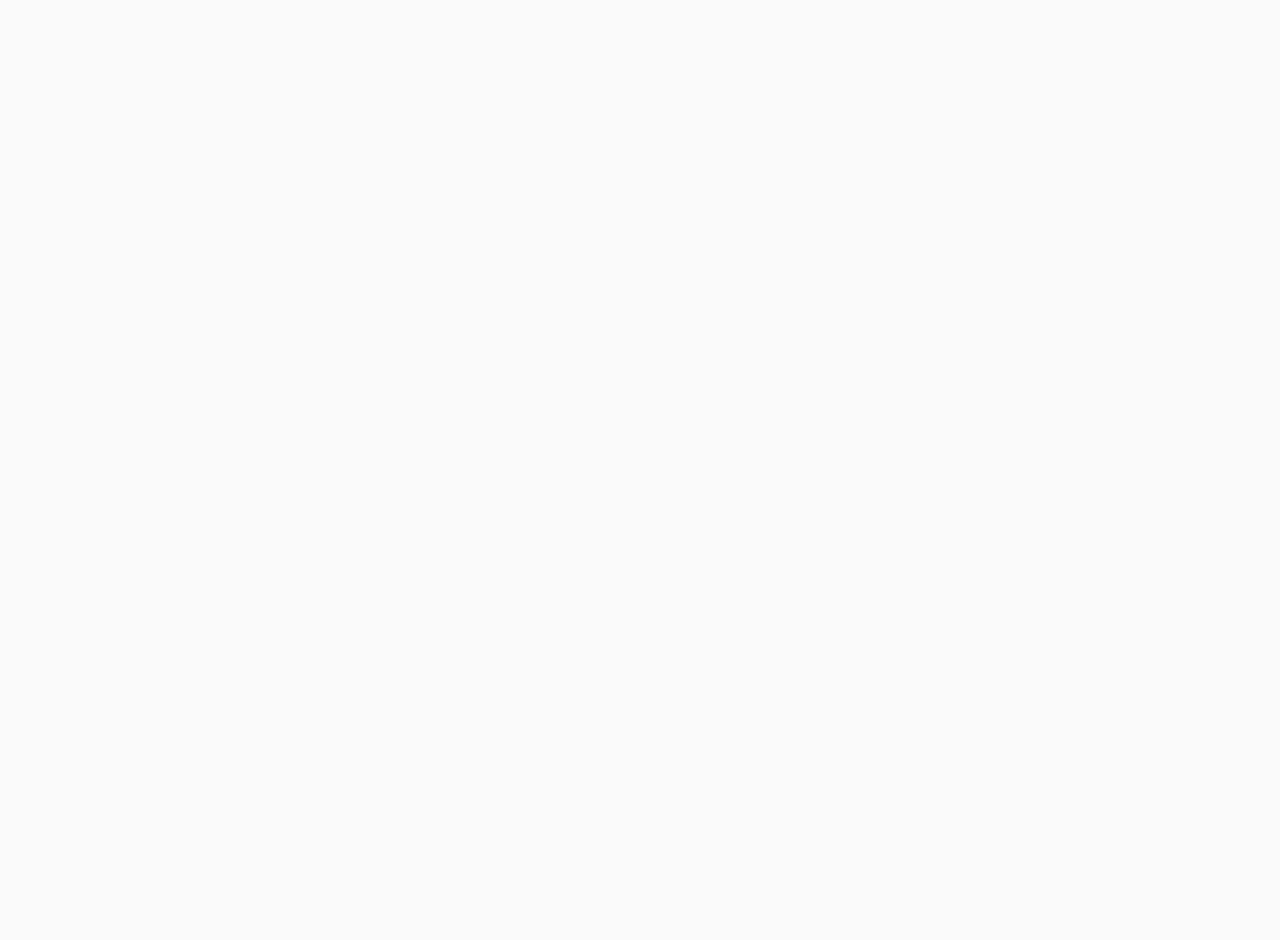
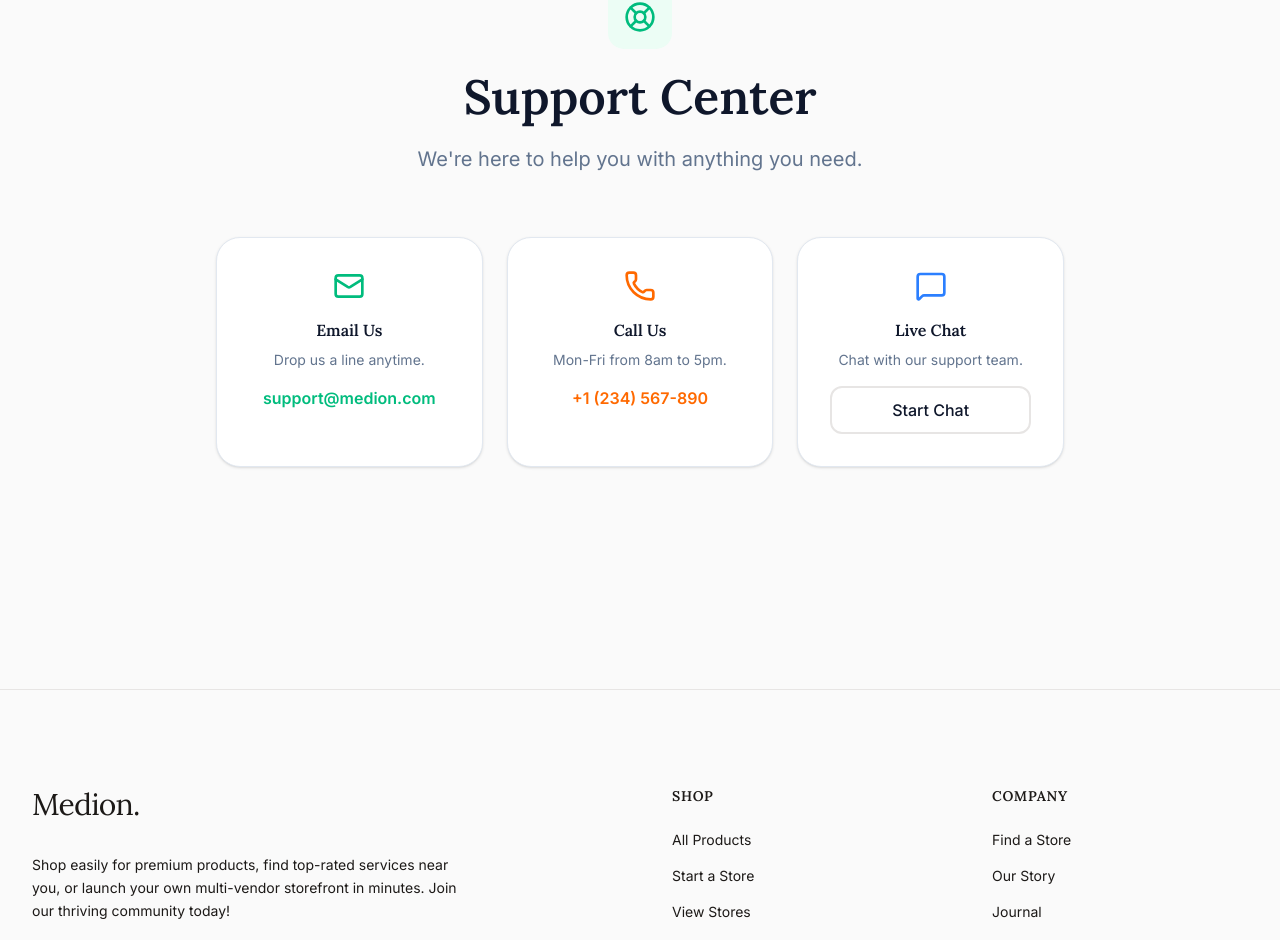
Before and after one commit to shammah-verse/medion-hardware-frontend, a React (Vite) app: page /support in a window 1280 px wide. Before the commit this address had no page. Shown: the part 208-1148 px from the top of the page. Before the commit the page ends 800 px from the top, so only its background shows below. Built offline with nearby package versions, Linux system fonts and the light colour scheme.

Commit message:
feat: complete UI enhancements per plan (new pages, FAQ accordion, vertical product scroll)

```diff
--- a/src/App.tsx
+++ b/src/App.tsx
@@ -24,6 +24,10 @@ import { Wallet as VendorWallet } from './pages/vendor/Wallet';
 import { Verification as VendorVerification } from './pages/vendor/Verification';
 import { AdminDashboard } from './pages/admin/AdminDashboard';
 import { useAuthStore } from './store/useAuthStore';
+import { About } from './pages/About';
+import { Journal } from './pages/Journal';
+import { Support } from './pages/Support';
+import { Terms } from './pages/Terms';
 
 export function App() {
   const initialize = useAuthStore(state => state.initialize);
@@ -47,6 +51,10 @@ export function App() {
           <Route path="services/:id" element={<ServiceDetails />} />
           <Route path="stores" element={<Stores />} />
           <Route path="stores/:id" element={<StoreProfile />} />
+          <Route path="about" element={<About />} />
+          <Route path="journal" element={<Journal />} />
+          <Route path="support" element={<Support />} />
+          <Route path="terms" element={<Terms />} />
           <Route path="login" element={<Login />} />
           <Route path="register" element={<Register />} />
 
--- a/src/components/layout/Footer.tsx
+++ b/src/components/layout/Footer.tsx
@@ -11,8 +11,7 @@ export function Footer() {
           <div className="lg:col-span-2 space-y-8">
             <h2 className="text-3xl font-serif tracking-tight text-foreground">Medion.</h2>
             <p className="text-muted max-w-md text-sm leading-relaxed">
-              Uncompromising hardware designed with an obsessive attention to detail.
-              Subscribe to our newsletter for early access to new releases.
+              Shop easily for premium products, find top-rated services near you, or launch your own multi-vendor storefront in minutes. Join our thriving community today!
             </p>
             <form className="flex max-w-md gap-3" onSubmit={(e) => e.preventDefault()}>
               <input
@@ -31,9 +30,8 @@ export function Footer() {
             <h3 className="text-sm font-semibold text-foreground mb-6 uppercase tracking-wider">Shop</h3>
             <ul className="space-y-4 text-sm text-muted">
               <li><Link to="/products" className="hover:text-foreground transition-colors focus-ring rounded-sm">All Products</Link></li>
-              <li><Link to="/products?category=Input" className="hover:text-foreground transition-colors focus-ring rounded-sm">Input Devices</Link></li>
-              <li><Link to="/products?category=Workspace" className="hover:text-foreground transition-colors focus-ring rounded-sm">Workspace</Link></li>
-              <li><Link to="/products?category=Environment" className="hover:text-foreground transition-colors focus-ring rounded-sm">Environment</Link></li>
+              <li><Link to="/vendor" className="hover:text-foreground transition-colors focus-ring rounded-sm">Start a Store</Link></li>
+              <li><Link to="/stores" className="hover:text-foreground transition-colors focus-ring rounded-sm">View Stores</Link></li>
             </ul>
           </div>
 
--- /dev/null
+++ b/src/pages/About.tsx
@@ -0,0 +1,28 @@
+import { Store } from 'lucide-react';
+
+export function About() {
+  return (
+    <div className="min-h-screen bg-[#FAFAFA] dark:bg-[#0B0F19] py-24 text-slate-900 dark:text-slate-50">
+      <div className="max-w-4xl mx-auto px-6">
+        <div className="text-center mb-16">
+          <div className="w-16 h-16 bg-orange-50 dark:bg-orange-900/20 text-orange-500 rounded-2xl flex items-center justify-center mx-auto mb-6">
+            <Store className="w-8 h-8" />
+          </div>
+          <h1 className="text-4xl md:text-5xl font-bold mb-6">Our Story</h1>
+          <p className="text-xl text-slate-500">Connecting local stores with consumers seamlessly.</p>
+        </div>
+        <div className="bg-white dark:bg-slate-800 p-8 md:p-12 rounded-3xl shadow-sm border border-slate-200 dark:border-slate-700 space-y-6">
+          <p className="text-lg leading-relaxed text-slate-600 dark:text-slate-300">
+            Medion was founded with a single mission: to empower local businesses and provide consumers with a seamless way to find and purchase products and services near them.
+          </p>
+          <p className="text-lg leading-relaxed text-slate-600 dark:text-slate-300">
+            We noticed that while giant e-commerce platforms thrive, local stores struggle to establish a digital footprint. We built this platform to give them the tools they need to succeed in the digital age, much like Shopify, but tailored specifically for local discoverability.
+          </p>
+          <p className="text-lg leading-relaxed text-slate-600 dark:text-slate-300">
+            Whether you are a customer looking for premium materials, or a vendor wanting to reach a wider audience, our platform provides the perfect ecosystem for you to thrive.
+          </p>
+        </div>
+      </div>
+    </div>
+  );
+}
--- a/src/pages/Home.tsx
+++ b/src/pages/Home.tsx
@@ -1,7 +1,7 @@
 import { useState, useEffect } from 'react';
 import { Link, useNavigate } from 'react-router-dom';
 import {
-  ArrowRight, Shield, Plus,
+  ArrowRight, Shield, Plus, Minus,
   Star, Truck, CreditCard,
   Store, CheckCircle2, Package,
   ChevronLeft, ChevronRight, Search
@@ -37,6 +37,7 @@ export function Home() {
   const [loadingProducts, setLoadingProducts] = useState(true);
   const [loadingCategories, setLoadingCategories] = useState(true);
   const [currentSlide, setCurrentSlide] = useState(0);
+  const [openFaq, setOpenFaq] = useState<number | null>(null);
 
   const scrollContainerRef = useRef<HTMLDivElement>(null);
 
@@ -141,12 +142,12 @@ export function Home() {
             className="flex-1 text-left pt-12 lg:pt-0"
           >
             <motion.h1 variants={fadeUp} className="text-5xl md:text-7xl font-bold text-white leading-[1.1] tracking-tight mb-6">
-              Everything Your Next <br />
-              <span className="text-transparent bg-clip-text bg-gradient-to-r from-orange-400 to-amber-300">Construction Project</span> Needs.
+              Discover Products & <br />
+              <span className="text-transparent bg-clip-text bg-gradient-to-r from-orange-400 to-amber-300">Services Near You.</span>
             </motion.h1>
 
             <motion.p variants={fadeUp} className="text-xl text-slate-300 font-light leading-relaxed mb-10 max-w-2xl">
-              Discover premium building materials and professional tools from verified local suppliers. Shop seamlessly across multiple vendors, or grow your own hardware business online.
+              Easily find top-rated local products and services, or start your own store to market your business on our platform.
             </motion.p>
 
             <motion.div variants={fadeUp} className="flex flex-col sm:flex-row gap-4 mb-8">
@@ -164,7 +165,7 @@ export function Home() {
 
             <motion.div variants={fadeUp} className="inline-flex items-center gap-2 px-3 py-1.5 rounded-full bg-white/10 border border-white/20 text-sm font-medium text-white backdrop-blur-md">
               <span className="w-2 h-2 rounded-full bg-emerald-400 animate-pulse" />
-              Trusted by 500+ Local Hardware Stores
+              Trusted by 500+ Local Stores
             </motion.div>
           </motion.div>
 
@@ -214,7 +215,7 @@ export function Home() {
       <section className="py-24 bg-[#FAFAFA] dark:bg-[#0B0F19]">
         <div className="max-w-7xl mx-auto px-6 lg:px-8">
           <div className="text-center mb-16">
-            <h2 className="text-3xl md:text-4xl font-bold mb-4">The Smarter Way to Source Hardware</h2>
+            <h2 className="text-3xl md:text-4xl font-bold mb-4">The Smarter Way to Shop</h2>
             <p className="text-slate-500 max-w-2xl mx-auto text-lg">Compare prices, discover local suppliers, and order professional-grade materials from one unified platform.</p>
           </div>
 
@@ -224,7 +225,7 @@ export function Home() {
                 <Store className="w-7 h-7" />
               </div>
               <h3 className="text-xl font-bold mb-3">Multiple Vendors, One Cart</h3>
-              <p className="text-slate-500 leading-relaxed">Source materials from various hardware stores and checkout instantly. We handle the logistics and routing.</p>
+              <p className="text-slate-500 leading-relaxed">Source products from various stores and checkout instantly. We handle the logistics and routing.</p>
             </div>
             <div className="bg-white dark:bg-slate-800 p-8 rounded-3xl border border-slate-200 dark:border-slate-700 shadow-sm hover:shadow-md transition-shadow">
               <div className="w-14 h-14 bg-emerald-50 dark:bg-emerald-900/20 text-emerald-600 dark:text-emerald-400 rounded-2xl flex items-center justify-center mb-6">
@@ -350,10 +351,10 @@ export function Home() {
             </div>
           </div>
 
-          <div className="flex gap-6 overflow-x-auto pb-8 snap-x scrollbar-hide">
+          <div className="grid grid-cols-1 sm:grid-cols-2 lg:grid-cols-4 gap-6 max-h-[800px] overflow-y-auto pr-4 snap-y scrollbar-hide py-4">
             {loadingProducts
               ? Array.from({ length: 8 }).map((_, i) => (
-                  <div key={i} className="flex flex-col gap-4 min-w-[280px] shrink-0">
+                  <div key={i} className="flex flex-col gap-4 shrink-0">
                     <Skeleton className="aspect-square w-full rounded-3xl" />
                     <div className="space-y-2 px-2">
                       <Skeleton className="h-5 w-2/3" />
@@ -361,11 +362,11 @@ export function Home() {
                     </div>
                   </div>
                 ))
-              : featuredProducts.slice(0, 8).map((product) => (
+              : featuredProducts.map((product) => (
                   <motion.div
                     whileHover={{ y: -8 }}
                     key={product.id}
-                    className="group flex flex-col min-w-[280px] w-[280px] shrink-0 snap-center cursor-pointer bg-white dark:bg-slate-800 rounded-3xl p-3 border border-slate-200 dark:border-slate-700 shadow-sm hover:shadow-xl transition-all"
+                    className="group flex flex-col snap-center cursor-pointer bg-white dark:bg-slate-800 rounded-3xl p-3 border border-slate-200 dark:border-slate-700 shadow-sm hover:shadow-xl transition-all"
                     onClick={() => navigate(`/products/${product.id}`)}
                   >
                     <div className="relative aspect-square bg-slate-50 dark:bg-slate-900 rounded-2xl mb-4 overflow-hidden">
@@ -417,8 +418,8 @@ export function Home() {
 
         <div className="max-w-7xl mx-auto px-6 lg:px-8 relative z-10 flex flex-col lg:flex-row items-center gap-16">
           <div className="flex-1">
-            <span className="text-orange-500 font-bold tracking-wider uppercase text-sm mb-4 block">For Hardware Businesses</span>
-            <h2 className="text-4xl md:text-5xl font-bold mb-6">Grow Your Hardware Business Online.</h2>
+            <span className="text-orange-500 font-bold tracking-wider uppercase text-sm mb-4 block">For Store Owners</span>
+            <h2 className="text-4xl md:text-5xl font-bold mb-6">Grow Your Store Online.</h2>
             <p className="text-lg text-slate-300 mb-8 max-w-xl leading-relaxed">
               Create your digital storefront in minutes. Manage inventory, process orders, and reach customers nationwide using our premium vendor tools.
             </p>
@@ -464,7 +465,7 @@ export function Home() {
                 Most Popular
               </div>
               <h3 className="text-xl font-bold mb-2">Pro Vendor Plan</h3>
-              <p className="text-slate-400 text-sm mb-6">For serious hardware stores</p>
+              <p className="text-slate-400 text-sm mb-6">For serious stores</p>
               <div className="mb-8">
                 <span className="text-4xl font-black">$20</span>
                 <span className="text-slate-400 font-medium"> / month</span>
@@ -518,16 +519,31 @@ export function Home() {
           <h2 className="text-3xl md:text-4xl font-bold mb-4">Frequently Asked Questions</h2>
           <p className="text-slate-500 text-lg">Everything you need to know about shopping with us.</p>
         </div>
-        <div className="space-y-6">
+        <div className="space-y-4">
           {[
-            { q: "How do I find local stores?", a: "You can use our 'Find a Store' feature which utilizes your location to show the nearest verified hardware vendors, complete with their distance and reviews." },
+            { q: "How do I find local stores?", a: "You can use our 'Find a Store' feature which utilizes your location to show the nearest verified vendors, complete with their distance and reviews." },
             { q: "Is payment secure?", a: "Yes, all payments are processed securely through Pesapal, ensuring your funds are protected with enterprise-grade encryption until your delivery is confirmed." },
             { q: "Can I become a vendor?", a: "Absolutely! Click 'Start Selling Today' to set up your digital storefront and get access to our vendor dashboard and analytics." },
             { q: "How are products delivered?", a: "Our partner stores handle logistics. Delivery options and times are clearly shown during checkout based on your location." }
           ].map((faq, i) => (
-            <div key={i} className="bg-white dark:bg-slate-800 p-8 rounded-3xl border border-slate-200 dark:border-slate-700 shadow-sm text-left">
-              <h3 className="font-bold text-xl mb-3 text-slate-900 dark:text-white">{faq.q}</h3>
-              <p className="text-slate-600 dark:text-slate-300 leading-relaxed">{faq.a}</p>
+            <div
+              key={i}
+              className="bg-white dark:bg-slate-800 rounded-3xl border border-slate-200 dark:border-slate-700 shadow-sm overflow-hidden transition-all duration-300"
+            >
+              <button
+                className="w-full px-8 py-6 text-left flex items-center justify-between focus:outline-none"
+                onClick={() => setOpenFaq(openFaq === i ? null : i)}
+              >
+                <h3 className="font-bold text-lg text-slate-900 dark:text-white">{faq.q}</h3>
+                <div className={`w-8 h-8 rounded-full flex items-center justify-center transition-colors duration-300 ${openFaq === i ? 'bg-orange-500 text-white' : 'bg-slate-100 dark:bg-slate-700 text-slate-500 dark:text-slate-300'}`}>
+                  {openFaq === i ? <Minus className="w-4 h-4" /> : <Plus className="w-4 h-4" />}
+                </div>
+              </button>
+              <div
+                className={`px-8 overflow-hidden transition-all duration-500 ease-in-out ${openFaq === i ? 'max-h-48 pb-6 opacity-100' : 'max-h-0 opacity-0'}`}
+              >
+                <p className="text-slate-600 dark:text-slate-300 leading-relaxed">{faq.a}</p>
+              </div>
             </div>
           ))}
         </div>
--- /dev/null
+++ b/src/pages/Journal.tsx
@@ -0,0 +1,32 @@
+import { BookOpen } from 'lucide-react';
+
+export function Journal() {
+  return (
+    <div className="min-h-screen bg-[#FAFAFA] dark:bg-[#0B0F19] py-24 text-slate-900 dark:text-slate-50">
+      <div className="max-w-4xl mx-auto px-6">
+        <div className="text-center mb-16">
+          <div className="w-16 h-16 bg-blue-50 dark:bg-blue-900/20 text-blue-500 rounded-2xl flex items-center justify-center mx-auto mb-6">
+            <BookOpen className="w-8 h-8" />
+          </div>
+          <h1 className="text-4xl md:text-5xl font-bold mb-6">Journal</h1>
+          <p className="text-xl text-slate-500">Insights, news, and updates from the Medion community.</p>
+        </div>
+
+        <div className="grid md:grid-cols-2 gap-8">
+          {[1, 2, 3, 4].map((item) => (
+            <div key={item} className="bg-white dark:bg-slate-800 rounded-3xl overflow-hidden shadow-sm border border-slate-200 dark:border-slate-700 cursor-pointer hover:shadow-md transition-shadow">
+              <div className="h-48 bg-slate-200 dark:bg-slate-700 flex items-center justify-center text-slate-400">
+                <BookOpen className="w-8 h-8 opacity-50" />
+              </div>
+              <div className="p-6">
+                <span className="text-xs font-bold text-orange-500 uppercase tracking-wider mb-2 block">Article</span>
+                <h3 className="text-xl font-bold mb-3">How Local Stores are Thriving Online</h3>
+                <p className="text-slate-500 text-sm line-clamp-2">Discover how transitioning to a multi-vendor platform is empowering small businesses to reach new heights.</p>
+              </div>
+            </div>
+          ))}
+        </div>
+      </div>
+    </div>
+  );
+}
--- /dev/null
+++ b/src/pages/Support.tsx
@@ -0,0 +1,39 @@
+import { LifeBuoy, Mail, Phone, MessageSquare } from 'lucide-react';
+import { Button } from '../components/ui/Button';
+
+export function Support() {
+  return (
+    <div className="min-h-screen bg-[#FAFAFA] dark:bg-[#0B0F19] py-24 text-slate-900 dark:text-slate-50">
+      <div className="max-w-4xl mx-auto px-6">
+        <div className="text-center mb-16">
+          <div className="w-16 h-16 bg-emerald-50 dark:bg-emerald-900/20 text-emerald-500 rounded-2xl flex items-center justify-center mx-auto mb-6">
+            <LifeBuoy className="w-8 h-8" />
+          </div>
+          <h1 className="text-4xl md:text-5xl font-bold mb-6">Support Center</h1>
+          <p className="text-xl text-slate-500">We're here to help you with anything you need.</p>
+        </div>
+
+        <div className="grid md:grid-cols-3 gap-6 mb-12">
+          <div className="bg-white dark:bg-slate-800 p-8 rounded-3xl text-center border border-slate-200 dark:border-slate-700 shadow-sm">
+            <Mail className="w-8 h-8 mx-auto mb-4 text-emerald-500" />
+            <h3 className="font-bold mb-2">Email Us</h3>
+            <p className="text-sm text-slate-500 mb-4">Drop us a line anytime.</p>
+            <a href="mailto:support@medion.com" className="text-emerald-500 font-bold">support@medion.com</a>
+          </div>
+          <div className="bg-white dark:bg-slate-800 p-8 rounded-3xl text-center border border-slate-200 dark:border-slate-700 shadow-sm">
+            <Phone className="w-8 h-8 mx-auto mb-4 text-orange-500" />
+            <h3 className="font-bold mb-2">Call Us</h3>
+            <p className="text-sm text-slate-500 mb-4">Mon-Fri from 8am to 5pm.</p>
+            <a href="tel:+1234567890" className="text-orange-500 font-bold">+1 (234) 567-890</a>
+          </div>
+          <div className="bg-white dark:bg-slate-800 p-8 rounded-3xl text-center border border-slate-200 dark:border-slate-700 shadow-sm">
+            <MessageSquare className="w-8 h-8 mx-auto mb-4 text-blue-500" />
+            <h3 className="font-bold mb-2">Live Chat</h3>
+            <p className="text-sm text-slate-500 mb-4">Chat with our support team.</p>
+            <Button variant="outline" className="w-full">Start Chat</Button>
+          </div>
+        </div>
+      </div>
+    </div>
+  );
+}
--- /dev/null
+++ b/src/pages/Terms.tsx
@@ -0,0 +1,38 @@
+import { FileText } from 'lucide-react';
+
+export function Terms() {
+  return (
+    <div className="min-h-screen bg-[#FAFAFA] dark:bg-[#0B0F19] py-24 text-slate-900 dark:text-slate-50">
+      <div className="max-w-4xl mx-auto px-6">
+        <div className="text-center mb-16">
+          <div className="w-16 h-16 bg-slate-200 dark:bg-slate-800 text-slate-500 rounded-2xl flex items-center justify-center mx-auto mb-6">
+            <FileText className="w-8 h-8" />
+          </div>
+          <h1 className="text-4xl md:text-5xl font-bold mb-6">Terms & Conditions</h1>
+          <p className="text-xl text-slate-500">Last updated: July 12, 2026</p>
+        </div>
+
+        <div className="bg-white dark:bg-slate-800 p-8 md:p-12 rounded-3xl shadow-sm border border-slate-200 dark:border-slate-700 prose dark:prose-invert max-w-none">
+          <h2 className="text-2xl font-bold mb-4">1. Acceptance of Terms</h2>
+          <p className="text-slate-600 dark:text-slate-300 mb-6">
+            By accessing and using Medion Hardware platform, you accept and agree to be bound by the terms and provision of this agreement.
+          </p>
+
+          <h2 className="text-2xl font-bold mb-4">2. Vendor Responsibilities</h2>
+          <p className="text-slate-600 dark:text-slate-300 mb-6">
+            Vendors must provide accurate product descriptions, maintain up-to-date inventory, and fulfill orders in a timely manner. We reserve the right to suspend accounts that violate these terms.
+          </p>
+
+          <h2 className="text-2xl font-bold mb-4">3. Customer Purchases</h2>
+          <p className="text-slate-600 dark:text-slate-300 mb-6">
+            All purchases are protected by our secure checkout. Returns and refunds are handled according to the specific vendor's return policy.
+          </p>
+
+          <p className="text-slate-500 text-sm mt-12 pt-6 border-t border-slate-200 dark:border-slate-700">
+            For any questions regarding these terms, please contact our support team.
+          </p>
+        </div>
+      </div>
+    </div>
+  );
+}
```
